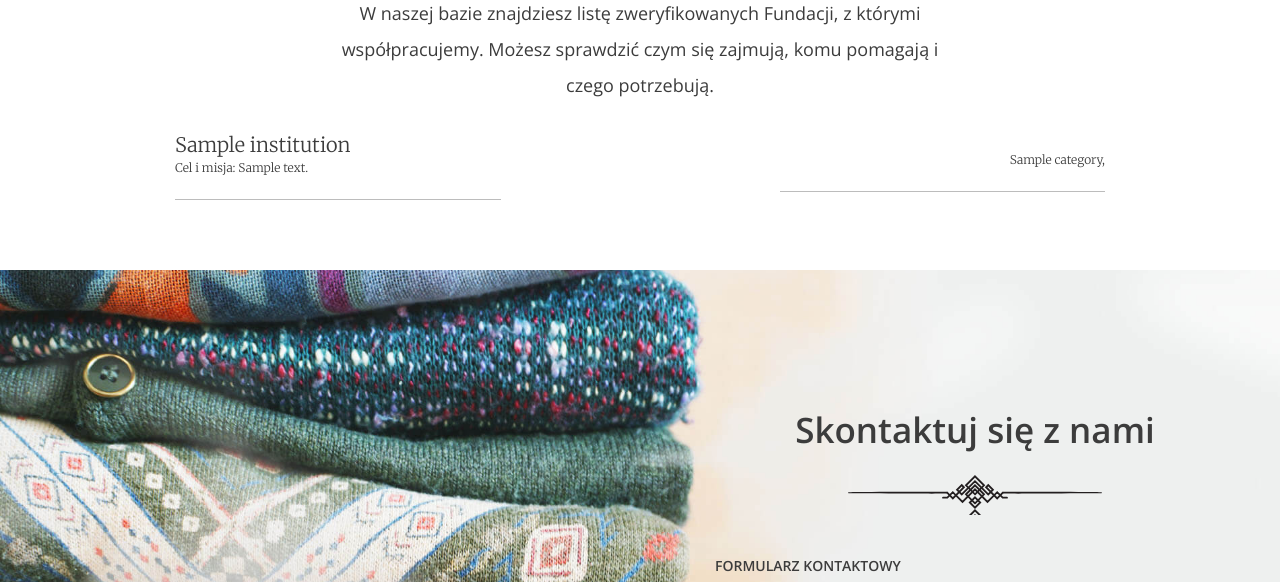
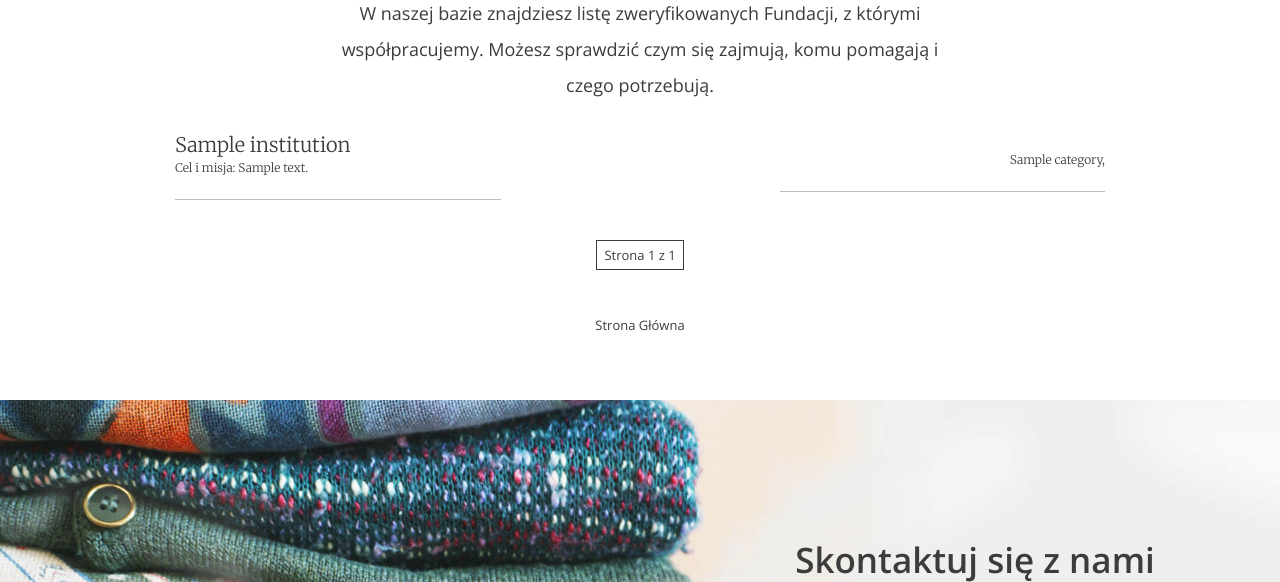
Before and after one commit to Rogalowski/Portfolio_oddam_w_dobre_rece, a Django app: page / in a window 1280 px wide. Shown: the part 2762-3344 px from the top of the page. Run offline with Django 3.2, Linux system fonts and the light colour scheme; tables that the repository leaves empty hold one stand-in row (values such as "Sample post").

Commit message:
#2 Strona główna - Dynamiczne statystyki - Fundation/Organizations/Local Donators - ADDED PAGINATOR PAGE

```diff
--- a/charity_good_hands_app/templates/index.html
+++ b/charity_good_hands_app/templates/index.html
@@ -109,7 +109,7 @@
 
         <ul class="help--slides-items">
 
-    {% for institution in list_institution %}
+    {% for institution in list_institution_pages %}
            <li>
             <div class="col">
               <div class="title">{{ institution.name }}</div>
@@ -155,6 +155,28 @@
           <li><a href="#" class="btn btn--small btn--without-border" data-page="3">3</a></li>
         </ul>
         -->
+ <ul class="help--slides-pagination">
+
+{#          <li><a href="#" class="btn btn--small btn--without-border" data-page="2">2</a></li>#}
+
+      {% if list_institution_pages.has_previous %}
+          <a href="?page=1#help" class="btn btn--small btn--without-border">  Pierwsza Strona</a>
+          <a href="?page={{ list_institution_pages.previous_page_number }}#help" class="btn btn--small btn--without-border" >Poprzednia</a>
+      {% endif %}
+
+        <span class="current">
+            <li><a href="#" class="btn btn--small btn--without-border active" data-page="1">Strona {{ list_institution_pages.number }} z {{ list_institution_pages.paginator.num_pages }}</a></li>
+
+        </span>
+
+        {% if list_institution_pages.has_next %}
+            <a href="?page={{ list_institution_pages.next_page_number }}#help" class="btn btn--small btn--without-border">Następna</a>
+            <a href="?page={{ list_institution_pages.paginator.num_pages }}#help"  class="btn btn--small btn--without-border"  >Ostatnia </a>
+       {% endif %}
+ </ul>
+ <a href="{% url 'home_index' %}" class=" help--slides-pagination rounded-0 pr-4 pl-4 btn btn--small btn--without-border">Strona Główna</a>
+
+
       </div>
 
 
@@ -165,7 +187,7 @@
           quos suscipit corporis!
         </p>
 
-              {% for organization in list_organization %}
+              {% for organization in list_organization_pages %}
         <ul class="help--slides-items">
           <li>
             <div class="col">
@@ -214,15 +236,37 @@
           <li><a href="#" class="btn btn--small btn--without-border" data-page="5">5</a></li>
         </ul>
         -->
+
+      <ul class="help--slides-pagination">
+
+{#          <li><a href="#" class="btn btn--small btn--without-border" data-page="2">2</a></li>#}
+
+      {% if list_organization_pages.has_previous %}
+          <a href="?page=1#help" class="btn btn--small btn--without-border">  Pierwsza Strona</a>
+          <a href="?page={{ list_organization_pages.previous_page_number }}#help" class="btn btn--small btn--without-border" >Poprzednia</a>
+      {% endif %}
+
+        <span class="current">
+            <li><a href="#" class="btn btn--small btn--without-border active" data-page="1">Strona {{ list_organization_pages.number }} z {{ list_organization_pages.paginator.num_pages }}</a></li>
+
+        </span>
+
+        {% if list_organization_pages.has_next %}
+            <a href="?page={{ list_organization_pages.next_page_number }}#help" class="btn btn--small btn--without-border">Następna</a>
+            <a href="?page={{ list_organization_pages.paginator.num_pages }}#help"  class="btn btn--small btn--without-border"  >Ostatnia </a>
+       {% endif %}
+ </ul>
+ <a href="{% url 'home_index' %}" class=" help--slides-pagination rounded-0 pr-4 pl-4 btn btn--small btn--without-border">Strona Główna</a>
+
       </div>
 
       <!-- SLIDE 3 -->
-      <div class="help--slides" data-id="3">
+      <div id="slide3" class="help--slides" data-id="3">
         <p>Lorem ipsum dolor sit amet, his ocurreret persequeris ea, ad utinam laudem duo. Verterem adipisci partiendo eos ne, ea his reque quaeque recteque, ne quo lobortis intellegam.</p>
         <ul class="help--slides-items">
 
 
-            {% for local_donator in list_local_donator %}
+            {% for local_donator in list_local_donator_pages %}
             <li>
             <div class="col">
               <div class="title">{{ local_donator }}</div>
@@ -243,13 +287,30 @@
 {#          </li>#}
         </ul>
 
-        <!-- Pagination
+
         <ul class="help--slides-pagination">
-          <li><a href="#" class="btn btn--small btn--without-border active" data-page="1">1</a></li>
-          <li><a href="#" class="btn btn--small btn--without-border" data-page="2">2</a></li>
-        </ul>
-        -->
+
+{#          <li><a href="#" class="btn btn--small btn--without-border" data-page="2">2</a></li>#}
+
+      {% if list_local_donator_pages.has_previous %}
+          <a href="?page=1#help" class="btn btn--small btn--without-border">  Pierwsza Strona</a>
+          <a href="?page={{ list_local_donator_pages.previous_page_number }}#help" class="btn btn--small btn--without-border" >Poprzednia</a>
+      {% endif %}
+
+        <span class="current">
+            <li><a href="#" class="btn btn--small btn--without-border active" data-page="1">Strona {{ list_local_donator_pages.number }} z {{ list_local_donator_pages.paginator.num_pages }}</a></li>
+
+        </span>
+
+        {% if list_local_donator_pages.has_next %}
+            <a href="?page={{ list_local_donator_pages.next_page_number }}#help" class="btn btn--small btn--without-border">Następna</a>
+            <a href="?page={{ list_local_donator_pages.paginator.num_pages }}#help"  class="btn btn--small btn--without-border"  >Ostatnia </a>
+       {% endif %}
+ </ul>
+ <a href="{% url 'home_index' %}" class=" help--slides-pagination rounded-0 pr-4 pl-4 btn btn--small btn--without-border">Strona Główna</a>
+
       </div>
+
     </section>
      <script src="{% static  'js/app.js' %}"></script>
  {% endblock section %}
--- a/charity_good_hands_app/views.py
+++ b/charity_good_hands_app/views.py
@@ -2,13 +2,14 @@ import random
 
 from random import randint
 
+from django.core.paginator import Paginator
 from django.db.models import Sum
 from django.shortcuts import render
 
 # Create your views here.
 from django.views import View
 
-from charity_good_hands_app.models import Donation, Institution, Category
+from charity_good_hands_app.models import Donation, Institution
 
 
 class LandingPageView(View):
@@ -17,65 +18,49 @@ class LandingPageView(View):
         bag_quantity = Donation.objects.all().aggregate(Sum('quantity'))['quantity__sum']
         institution_quantity = Donation.objects.all().annotate(Sum('institution'))
 
-
-        #
-        # list_random_num = [0]
-        # while 0 in list_random_num:
-        #     list_random_num = random.sample(range(6), 3)
-
         institution = Institution.objects.filter(type=1)
         organization = Institution.objects.filter(type=2)
         local_donator = Institution.objects.filter(type=3)
-
 
         list_institution = []
         list_organization = []
         list_local_donator = []
 
+        '''Can we get next page without reloading/switch page (without loading new data from database) ?'''
         while len(list_institution) != len(institution):
             r = random.choice(institution)
             if r not in list_institution:
                 list_institution.append(r)
+
+        paginator = Paginator(institution, 4)
+        page = request.GET.get('page')
+        list_institution_pages = paginator.get_page(page)
+
 
         while len(list_organization) != len(organization):
             r = random.choice(organization)
             if r not in list_organization:
                 list_organization.append(r)
 
+        paginator = Paginator(organization, 4)
+        page = request.GET.get('page')
+        list_organization_pages = paginator.get_page(page)
+
         while len(list_local_donator) != len(local_donator):
             r = random.choice(local_donator)
             if r not in list_local_donator:
                 list_local_donator.append(r)
 
-
-        print(list_institution)
-        # random_list = random.choices(random1, k=3)
-        # random_list = random.choices(random1, k=4)
-
-
-
-        # institution1 = list_institution[1]
-        # institution2 = list_institution[2]
-        # institution3 = list_institution[0]
-        # institution3 = random.choice(random1)
-        # institution2 = Institution.objects.get(id=list_random_num[-2])
-        # institution3 = Institution.objects.get(id=list_random_num[-3])
-
-        # institution3 = Institution.objects.get(id=d.index(1))
-        # institution3 = Institution.objects.get(id=randint(1, last_inst))
-        # institution = Institution.objects.all()[randint(0, last_inst - 1)]
-
-
+        paginator = Paginator(local_donator, 4)
+        page = request.GET.get('page')
+        list_local_donator_pages = paginator.get_page(page)
 
         context = {
             'bag_quantity': bag_quantity,
             'institution_quantity': institution_quantity,
-            # 'institution1': institution1,
-            # 'institution2': institution2,
-            # 'institution3': institution3,
-            'list_institution': list_institution,
-            'list_organization': list_organization,
-            'list_local_donator': list_local_donator,
+            'list_institution_pages': list_institution_pages,
+            'list_organization_pages': list_organization_pages,
+            'list_local_donator_pages': list_local_donator_pages,
         }
         return render(request, 'index.html', context)
 
```
